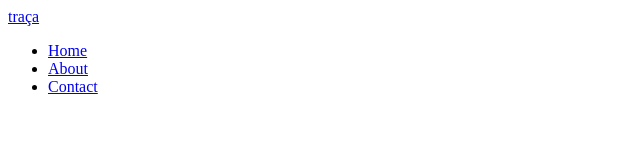
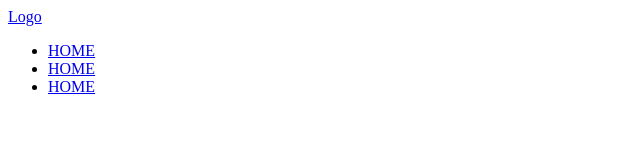
Before and after one commit to leitemaximiano/buildHTML, a plain HTML site: page index.html in a window 1280 px wide. Shown: the full height of the page, 0-640 px from the left. Drawn offline with Linux system fonts and the light colour scheme.

Commit message:
code sample

```diff
--- a/assets/js/app.js
+++ b/assets/js/app.js
@@ -1,40 +1,75 @@
-
-
-const Header = () => {
+function Application () {
 
     return (
-        buildHTML.createElement('header', { class: 'header' },
-            buildHTML.createElement('a', { href: '#'}, 'traça'),
-            buildHTML.createElement('nav', {class: 'menu'},
-                buildHTML.createElement('ul', {class: 'menu__list'},
-                    buildHTML.createElement('li', {class: 'menu__item'},
-                        buildHTML.createElement('a', { class: 'menu__link',  href: '#'},
-                            'Home'
+        buildHTML.createElement('div', { id: 'app'},
+            Header
+        )
+    );
+}
+
+function Header () {
+    return (
+
+        buildHTML.createElement('header',
+        {
+            class: 'header'
+        },
+            buildHTML.createElement('a',
+            {
+                class: 'logo',
+                href: '#'
+            },
+            'Logo'
+            ),
+            buildHTML.createElement('nav',
+            {
+                class: 'menu'
+            },
+                buildHTML.createElement('ul',
+                {
+                    class: 'menu__list'
+                },
+                    buildHTML.createElement('li',
+                    {
+                        class: 'menu__item'
+                    },
+                        buildHTML.createElement('a',
+                        {
+                            class: 'menu__item',
+                            href: '#'
+                        },
+                          'HOME'
                         )
                     ),
-                    buildHTML.createElement('li', {class: 'menu__item'},
-                        buildHTML.createElement('a', { class: 'menu__link',  href: '#'},
-                            'About'
+                    buildHTML.createElement('li',
+                    {
+                        class: 'menu__item'
+                    },
+                        buildHTML.createElement('a',
+                        {
+                            class: 'menu__item',
+                            href: '#'
+                        },
+                          'HOME'
                         )
                     ),
-                    buildHTML.createElement('li', { class: 'menu__item', href: '#'},
+                    buildHTML.createElement('li',
+                    {
+                        class: 'menu__item'
+                    },
                         buildHTML.createElement('a',
                         {
-                            class: 'menu__link',
-                            href: '#',
-                            click: function (event) {
-                                event.defalt
-                                console.log(event.target);
-                            }
+                            class: 'menu__item',
+                            href: '#'
                         },
-                            'Contact'
+                          'HOME'
                         )
                     )
                 )
+
             )
         )
-    )
+    );
 }
 
-
-buildHTML.renderHTML('#app', Header)
+buildHTML.renderHTML('#app', Application);
--- a/index.html
+++ b/index.html
@@ -5,9 +5,8 @@
     <meta name="viewport" content="width=device-width, initial-scale=1.0">
     <title>Build Html</title>
 </head>
-<body>
+<body id="app">
 
-    <div id="app"></div>
 
     <script src="./assets/js/buildHTML.js"></script>
     <script src="./assets/js/app.js"></script>
```
